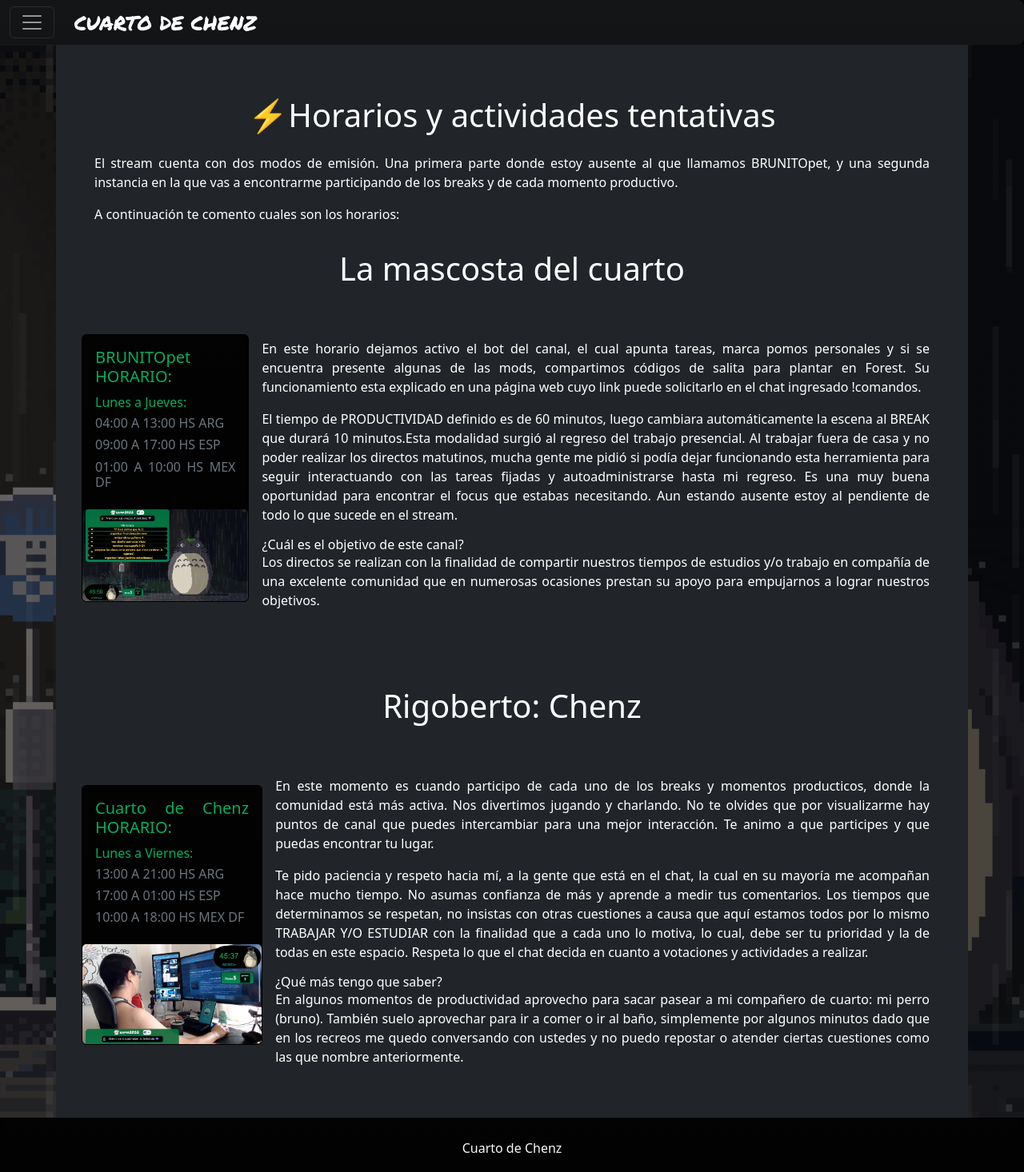
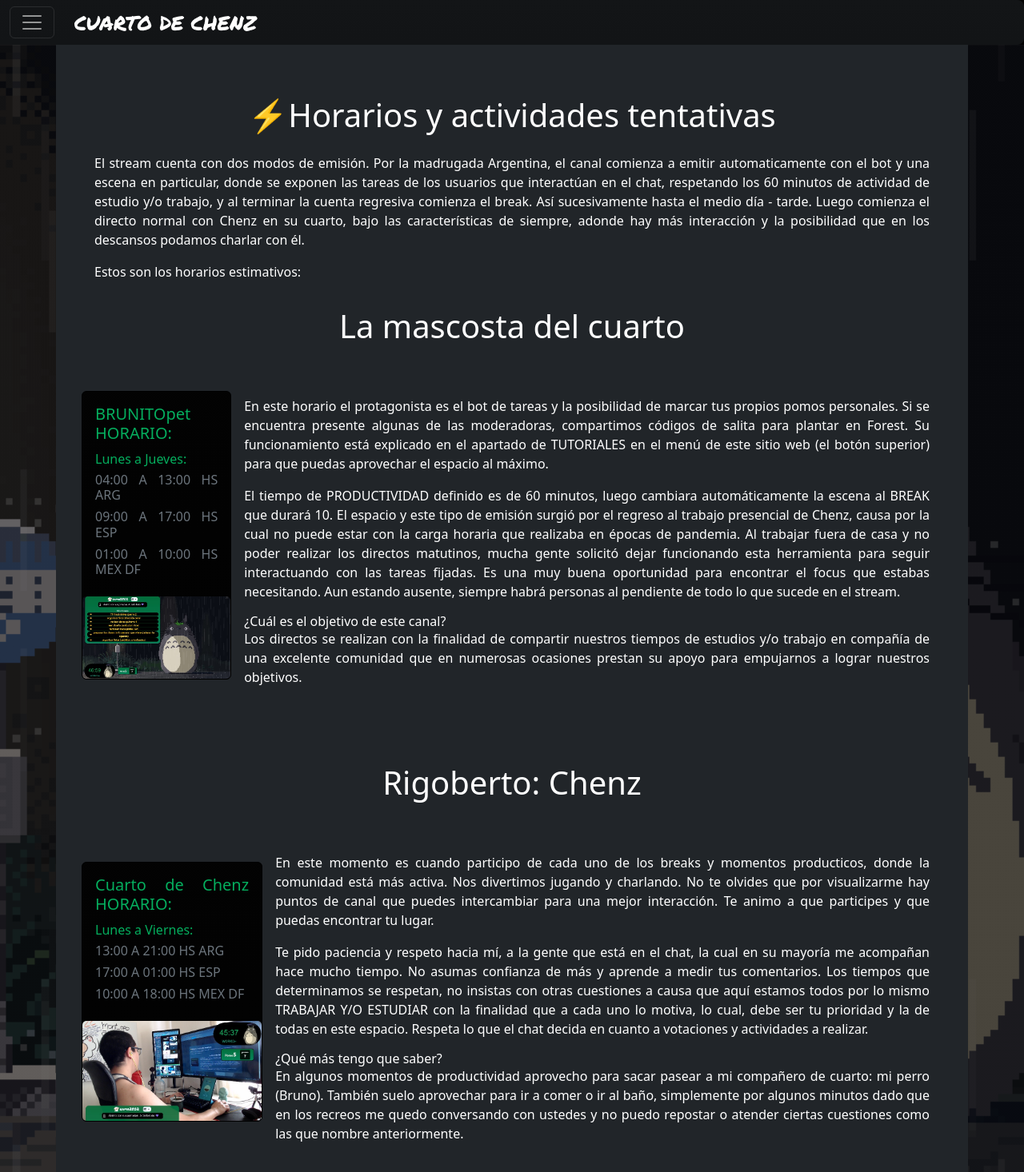
Before and after one commit to lucianoontiveros/cuartodechenzsite, a React (Vite) app: page /modalidad in a window 1280 px wide. Shown: the top 1466 px of the page at 80% size. Built offline with nearby package versions, Linux system fonts and the light colour scheme.

Commit message:
Se realizan correciones en apartados de texto y se elimina una seccion para trabajarla en privado

```diff
--- a/src/Pages/Modalidad.jsx
+++ b/src/Pages/Modalidad.jsx
@@ -7,8 +7,9 @@ const Modalidad = () => {
       <div className="container bg-dark contenedor-modal">
         <div className="text-white text-hour">
           <h1 className="card-title text-center">⚡Horarios y actividades tentativas</h1>
-          <p className="card-text mt-4">El stream cuenta con dos modos de emisión. Una primera parte donde estoy ausente al que llamamos BRUNITOpet, y una segunda instancia en la que vas a encontrarme participando de los breaks y de cada momento productivo.</p>
-          <span>A continuación te comento cuales son los horarios:</span>
+          <p className="card-text mt-4">El stream cuenta con dos modos de emisión. Por la madrugada Argentina, el canal comienza a emitir automaticamente con el bot y una escena en particular, donde se exponen las tareas de los usuarios que interactúan en el chat, respetando los 60 minutos de actividad de estudio y/o trabajo, y al terminar la cuenta regresiva comienza el break. Así sucesivamente hasta el medio día - tarde.
+            Luego comienza el directo normal con Chenz en su cuarto, bajo las características de siempre, adonde hay más interacción y la posibilidad que en los descansos podamos charlar con él.</p>
+          <span>Estos son los horarios estimativos:</span>
         </div>
         <h1 className="card-title text-center text-white mb-3">La mascosta del cuarto</h1>
         <div className="card-flex">
@@ -27,8 +28,8 @@ const Modalidad = () => {
             </div>
           </div>
           <div className="text-white text-hour">
-            <p className="card-text mt-3">En este horario dejamos activo el bot del canal, el cual apunta tareas, marca pomos personales y si se encuentra presente algunas de las mods, compartimos códigos de salita para plantar en Forest. Su funcionamiento esta explicado en una página web cuyo link puede solicitarlo en el chat ingresado !comandos.</p>
-            <span>El tiempo de PRODUCTIVIDAD definido es de 60 minutos, luego cambiara automáticamente la escena al BREAK que durará 10 minutos.Esta modalidad surgió al regreso del trabajo presencial. Al trabajar fuera de casa y no poder realizar los directos matutinos, mucha gente me pidió si podía dejar funcionando esta herramienta para seguir interactuando con las tareas fijadas y autoadministrarse hasta mi regreso. Es una muy buena oportunidad para encontrar el focus que estabas necesitando. Aun estando ausente estoy al pendiente de todo lo que sucede en el stream.</span>
+            <p className="card-text mt-3">En este horario el protagonista es el bot de tareas y la posibilidad de marcar tus propios pomos personales. Si se encuentra presente algunas de las moderadoras, compartimos códigos de salita para plantar en Forest. Su funcionamiento está explicado en el apartado de TUTORIALES en el menú de este sitio web (el botón superior) para que puedas aprovechar el espacio al máximo. </p>
+            <span>El tiempo de PRODUCTIVIDAD definido es de 60 minutos, luego cambiara automáticamente la escena al BREAK que durará 10. El espacio y este tipo de emisión surgió por el  regreso al trabajo presencial de Chenz, causa por la cual no puede estar con la carga horaria que realizaba en épocas de pandemia. Al trabajar fuera de casa y no poder realizar los directos matutinos, mucha gente solicitó dejar funcionando esta herramienta para seguir interactuando con las tareas fijadas. Es una muy buena oportunidad para encontrar el focus que estabas necesitando. Aun estando ausente, siempre habrá personas al pendiente de todo lo que sucede en el stream.</span>
             <h6 className="card-title mt-3">¿Cuál es el objetivo de este canal?</h6>
             <p className="card-text"> Los directos se realizan con la finalidad de compartir nuestros tiempos de estudios y/o trabajo en compañía de una excelente comunidad que en numerosas ocasiones prestan su apoyo para empujarnos a lograr nuestros objetivos.</p>
           </div>
@@ -55,7 +56,7 @@ const Modalidad = () => {
             <p className="card-text mt-3">En este momento es cuando participo de cada uno de los breaks y momentos producticos, donde la comunidad está más activa. Nos divertimos jugando y charlando. No te olvides que por visualizarme hay puntos de canal que puedes intercambiar para una mejor interacción. Te animo a que participes y que puedas encontrar tu lugar.</p>
             <span>Te pido paciencia y respeto hacia mí, a la gente que está en el chat, la cual en su mayoría me acompañan hace mucho tiempo. No asumas confianza de más y aprende a medir tus comentarios. Los tiempos que determinamos se respetan, no insistas con otras cuestiones a causa que aquí estamos todos por lo mismo TRABAJAR Y/O ESTUDIAR con la finalidad que a cada uno lo motiva, lo cual, debe ser tu prioridad y la de todas en este espacio. Respeta lo que el chat decida en cuanto a votaciones y actividades a realizar.</span>
             <h6 className="card-title mt-3">¿Qué más tengo que saber?</h6>
-            <p className="card-text"> En algunos momentos de productividad aprovecho para sacar pasear a mi compañero de cuarto: mi perro (bruno). También suelo aprovechar para ir a comer o ir al baño, simplemente por algunos minutos dado que en los recreos me quedo conversando con ustedes y no puedo repostar o atender ciertas cuestiones como las que nombre anteriormente.</p>
+            <p className="card-text"> En algunos momentos de productividad aprovecho para sacar pasear a mi compañero de cuarto: mi perro (Bruno). También suelo aprovechar para ir a comer o ir al baño, simplemente por algunos minutos dado que en los recreos me quedo conversando con ustedes y no puedo repostar o atender ciertas cuestiones como las que nombre anteriormente.</p>
           </div>
         </div>
       </div>
```
